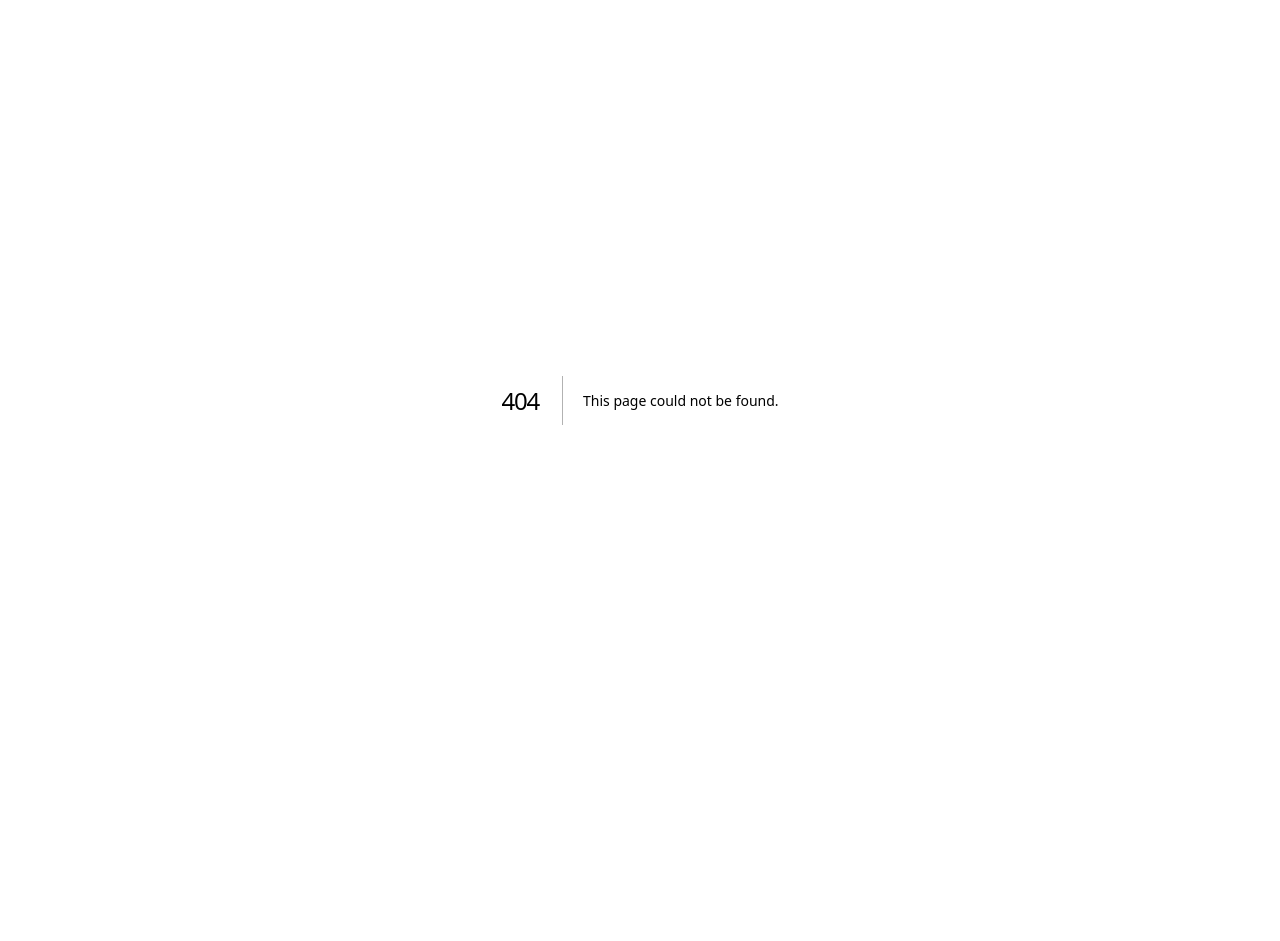
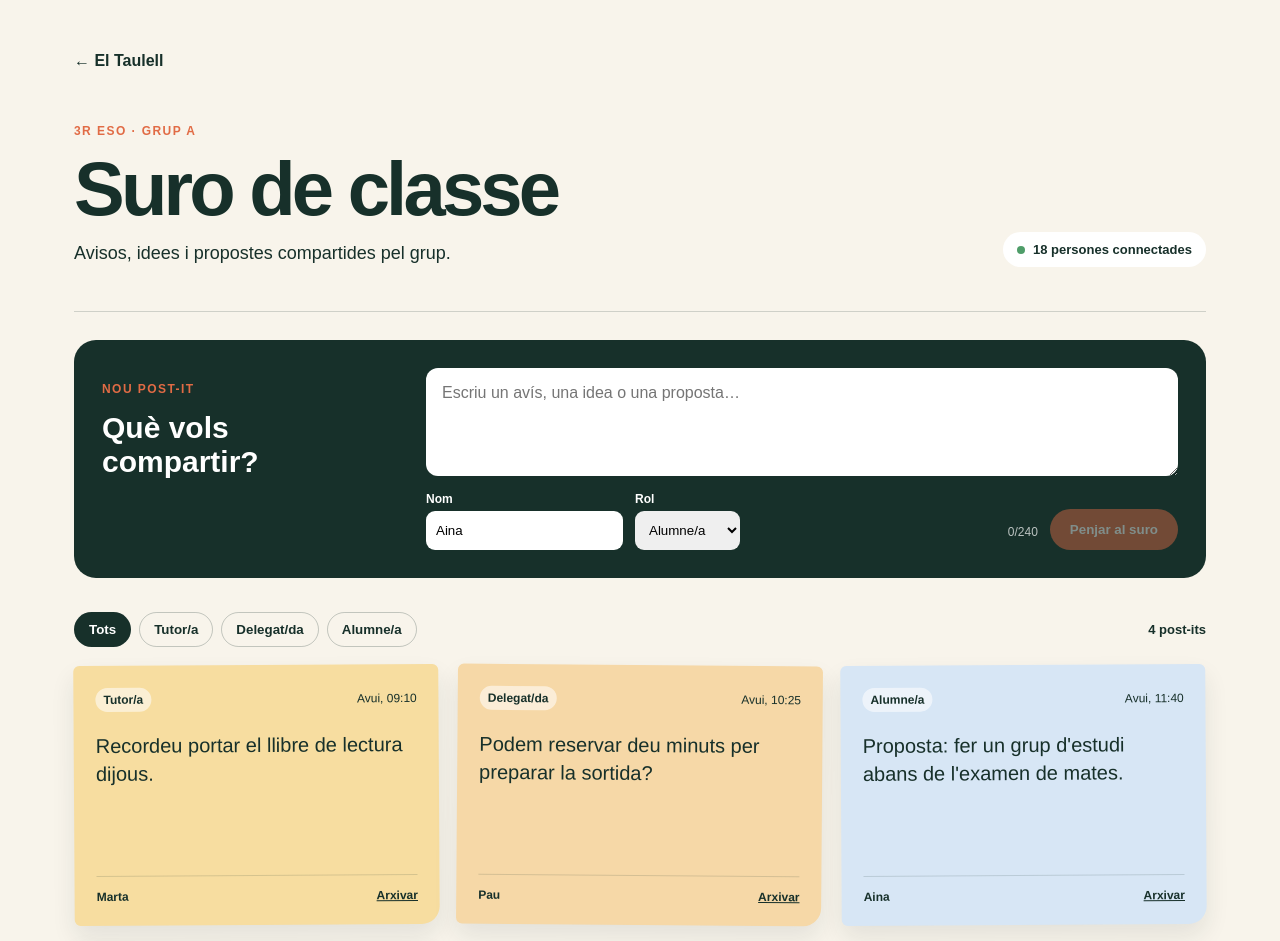
Before and after one commit to MYfabio/eltaulell, a Next.js app: page /taulell in a window 1280 px wide. Before the commit this address had no page. Shown: the top 941 px of the page. Before the commit the page ends 800 px from the top, so only its background shows below. Built offline with nearby package versions, Linux system fonts and the light colour scheme.

Commit message:
Añadir suro de clase

```diff
--- a/app/globals.css
+++ b/app/globals.css
@@ -9,7 +9,7 @@ nav strong { font-size:22px; }
 h1 { font-size:clamp(44px,8vw,84px); line-height:.96; margin:12px 0 24px; letter-spacing:-.05em; }
 h2 { margin:0 0 10px; }
 p { font-size:18px; line-height:1.55; }
-button { border:0; border-radius:999px; padding:13px 20px; background:var(--ink); color:white; font-weight:700; cursor:pointer; }
+button,.button { border:0; border-radius:999px; padding:13px 20px; background:var(--ink); color:white; font-weight:700; cursor:pointer; text-decoration:none; display:inline-block; }
 .actions { display:flex; gap:10px; margin-top:30px; }
 .secondary { color:var(--ink); background:transparent; outline:1px solid var(--ink); }
 .cards { display:grid; grid-template-columns:repeat(4,1fr); gap:16px; }
--- a/app/page.tsx
+++ b/app/page.tsx
@@ -1,3 +1,5 @@
+import Link from "next/link";
+
 const cards = [
   ["Suro de classe", "Post-its, avisos i idees del grup."],
   ["Consultes anònimes", "Un canal segur per preguntar i demanar ajuda."],
@@ -13,10 +15,10 @@ export default function Home() {
         <p className="eyebrow">PROTOTIP INICIAL</p>
         <h1>Tot el que passa a la classe, en un sol taulell.</h1>
         <p>Una plataforma respectuosa per a alumnat, delegats i tutors. L&apos;assistent orienta el procés, sense donar les respostes.</p>
-        <div className="actions"><button>Entrar al taulell</button><button className="secondary">Veure el calendari</button></div>
+        <div className="actions"><Link className="button" href="/taulell">Entrar al taulell</Link><a className="button secondary" href="#calendari">Veure el calendari</a></div>
       </section>
       <section className="cards">
-        {cards.map(([title, description]) => <article key={title}><h2>{title}</h2><p>{description}</p><a href="#">Properament →</a></article>)}
+        {cards.map(([title, description], index) => <article key={title}><h2>{title}</h2><p>{description}</p>{index === 0 ? <Link href="/taulell">Obrir el suro →</Link> : <span>Properament</span>}</article>)}
       </section>
       <section className="roles"><p className="eyebrow">ROLS</p><h2>Cada veu té el seu espai.</h2><div><span>Tutor/a</span><span>Delegat/da</span><span>Alumne/a</span></div></section>
     </main>
--- /dev/null
+++ b/app/taulell/page.tsx
@@ -0,0 +1,108 @@
+"use client";
+
+import Link from "next/link";
+import { FormEvent, useMemo, useState } from "react";
+import "./taulell.css";
+
+type NoteColor = "yellow" | "blue" | "green" | "pink";
+type Note = {
+  id: string;
+  message: string;
+  author: string;
+  role: "Tutor/a" | "Delegat/da" | "Alumne/a";
+  color: NoteColor;
+  createdAt: string;
+};
+
+const initialNotes: Note[] = [
+  { id: "1", message: "Recordeu portar el llibre de lectura dijous.", author: "Marta", role: "Tutor/a", color: "yellow", createdAt: "Avui, 09:10" },
+  { id: "2", message: "Podem reservar deu minuts per preparar la sortida?", author: "Pau", role: "Delegat/da", color: "blue", createdAt: "Avui, 10:25" },
+  { id: "3", message: "Proposta: fer un grup d'estudi abans de l'examen de mates.", author: "Aina", role: "Alumne/a", color: "green", createdAt: "Avui, 11:40" },
+  { id: "4", message: "Divendres acaba el termini per lliurar el projecte de ciències.", author: "Marta", role: "Tutor/a", color: "pink", createdAt: "Ahir, 16:05" }
+];
+
+const colors: NoteColor[] = ["yellow", "blue", "green", "pink"];
+
+export default function BoardPage() {
+  const [notes, setNotes] = useState(initialNotes);
+  const [message, setMessage] = useState("");
+  const [author, setAuthor] = useState("Aina");
+  const [role, setRole] = useState<Note["role"]>("Alumne/a");
+  const [filter, setFilter] = useState<"Tots" | Note["role"]>("Tots");
+
+  const visibleNotes = useMemo(
+    () => filter === "Tots" ? notes : notes.filter((note) => note.role === filter),
+    [filter, notes]
+  );
+
+  function addNote(event: FormEvent<HTMLFormElement>) {
+    event.preventDefault();
+    const cleanMessage = message.trim();
+    if (!cleanMessage) return;
+
+    setNotes((current) => [{
+      id: crypto.randomUUID(),
+      message: cleanMessage,
+      author: author.trim() || "Usuari",
+      role,
+      color: colors[current.length % colors.length],
+      createdAt: "Ara"
+    }, ...current]);
+    setMessage("");
+  }
+
+  return (
+    <main className="board-shell">
+      <header className="board-header">
+        <div>
+          <Link className="back-link" href="/">← El Taulell</Link>
+          <p className="eyebrow">3R ESO · GRUP A</p>
+          <h1>Suro de classe</h1>
+          <p className="board-intro">Avisos, idees i propostes compartides pel grup.</p>
+        </div>
+        <div className="class-status"><span />18 persones connectades</div>
+      </header>
+
+      <section className="composer" aria-labelledby="new-note-title">
+        <div>
+          <p className="eyebrow">NOU POST-IT</p>
+          <h2 id="new-note-title">Què vols compartir?</h2>
+        </div>
+        <form onSubmit={addNote}>
+          <textarea
+            aria-label="Missatge del post-it"
+            maxLength={240}
+            onChange={(event) => setMessage(event.target.value)}
+            placeholder="Escriu un avís, una idea o una proposta…"
+            value={message}
+          />
+          <div className="composer-row">
+            <label>Nom<input value={author} onChange={(event) => setAuthor(event.target.value)} /></label>
+            <label>Rol<select value={role} onChange={(event) => setRole(event.target.value as Note["role"])}><option>Alumne/a</option><option>Delegat/da</option><option>Tutor/a</option></select></label>
+            <span className="character-count">{message.length}/240</span>
+            <button disabled={!message.trim()} type="submit">Penjar al suro</button>
+          </div>
+        </form>
+      </section>
+
+      <section className="board-toolbar" aria-label="Filtres del suro">
+        <div>
+          {(["Tots", "Tutor/a", "Delegat/da", "Alumne/a"] as const).map((item) => (
+            <button className={filter === item ? "active" : ""} key={item} onClick={() => setFilter(item)} type="button">{item}</button>
+          ))}
+        </div>
+        <strong>{visibleNotes.length} post-its</strong>
+      </section>
+
+      <section className="note-grid" aria-live="polite">
+        {visibleNotes.map((note) => (
+          <article className={`note note-${note.color}`} key={note.id}>
+            <div className="note-meta"><span>{note.role}</span><time>{note.createdAt}</time></div>
+            <p>{note.message}</p>
+            <footer><strong>{note.author}</strong><button aria-label={`Arxivar post-it de ${note.author}`} onClick={() => setNotes((current) => current.filter((item) => item.id !== note.id))} type="button">Arxivar</button></footer>
+          </article>
+        ))}
+      </section>
+    </main>
+  );
+}
--- /dev/null
+++ b/app/taulell/taulell.css
@@ -0,0 +1,32 @@
+.board-shell { max-width:1180px; }
+.board-header { display:flex; justify-content:space-between; gap:32px; align-items:flex-end; padding:28px 0 44px; border-bottom:1px solid rgba(23,48,42,.18); }
+.board-header h1 { font-size:clamp(44px,7vw,76px); margin:8px 0 14px; }
+.board-intro { margin:0; }
+.back-link { display:inline-block; margin-bottom:40px; text-decoration:none; }
+.class-status { white-space:nowrap; background:white; border-radius:999px; padding:10px 14px; font-size:13px; font-weight:700; }
+.class-status span { display:inline-block; width:8px; height:8px; border-radius:50%; background:#4f9d69; margin-right:8px; }
+.composer { display:grid; grid-template-columns:280px 1fr; gap:44px; margin:28px 0; padding:28px; border-radius:22px; background:var(--ink); color:white; }
+.composer h2 { font-size:30px; }
+.composer textarea { width:100%; min-height:108px; resize:vertical; padding:16px; border:0; border-radius:12px; font:inherit; }
+.composer-row { display:flex; gap:12px; align-items:end; margin-top:12px; }
+.composer label { display:grid; gap:5px; font-size:12px; font-weight:700; }
+.composer input,.composer select { height:39px; border:0; border-radius:9px; padding:0 10px; }
+.composer button { background:var(--accent); }
+.composer button:disabled { opacity:.45; cursor:not-allowed; }
+.character-count { margin-left:auto; padding-bottom:11px; font-size:12px; opacity:.7; }
+.board-toolbar { display:flex; justify-content:space-between; align-items:center; margin:34px 0 18px; }
+.board-toolbar div { display:flex; gap:8px; flex-wrap:wrap; }
+.board-toolbar button { background:transparent; color:var(--ink); border:1px solid rgba(23,48,42,.24); padding:9px 14px; }
+.board-toolbar button.active { background:var(--ink); color:white; }
+.board-toolbar strong { font-size:13px; }
+.note-grid { display:grid; grid-template-columns:repeat(3,1fr); gap:18px; padding-bottom:70px; }
+.note { min-height:250px; padding:22px; border-radius:6px 6px 18px 6px; box-shadow:0 12px 24px rgba(23,48,42,.09); transform:rotate(-.35deg); }
+.note:nth-child(even) { transform:rotate(.45deg); }
+.note-yellow { background:#f7dda0; }.note-blue { background:#cfe2ef; }.note-green { background:#cfe4cf; }.note-pink { background:#efccd3; }
+.note-meta,.note footer { display:flex; justify-content:space-between; align-items:center; gap:12px; font-size:12px; }
+.note-meta span { padding:5px 8px; border-radius:999px; background:rgba(255,255,255,.55); font-weight:700; }
+.note p { min-height:124px; font-size:20px; line-height:1.4; }
+.note footer { border-top:1px solid rgba(23,48,42,.15); padding-top:13px; }
+.note footer button { padding:0; background:transparent; color:var(--ink); font-size:12px; text-decoration:underline; }
+@media (max-width:820px) { .composer { grid-template-columns:1fr; gap:12px; } .note-grid { grid-template-columns:repeat(2,1fr); } }
+@media (max-width:560px) { .board-header { align-items:flex-start; flex-direction:column; } .back-link { margin-bottom:28px; } .composer-row { align-items:stretch; flex-direction:column; } .character-count { margin-left:0; padding:0; } .note-grid { grid-template-columns:1fr; } .board-toolbar { align-items:flex-start; gap:12px; flex-direction:column; } }
```
